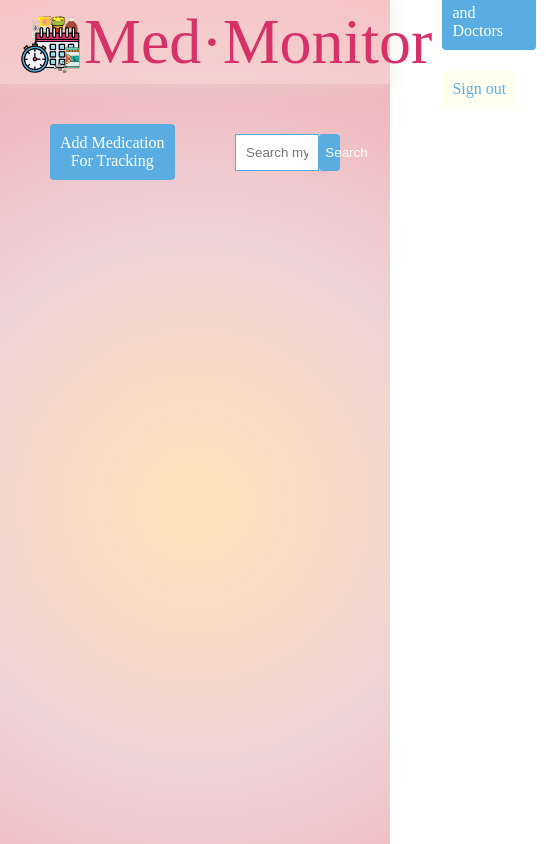
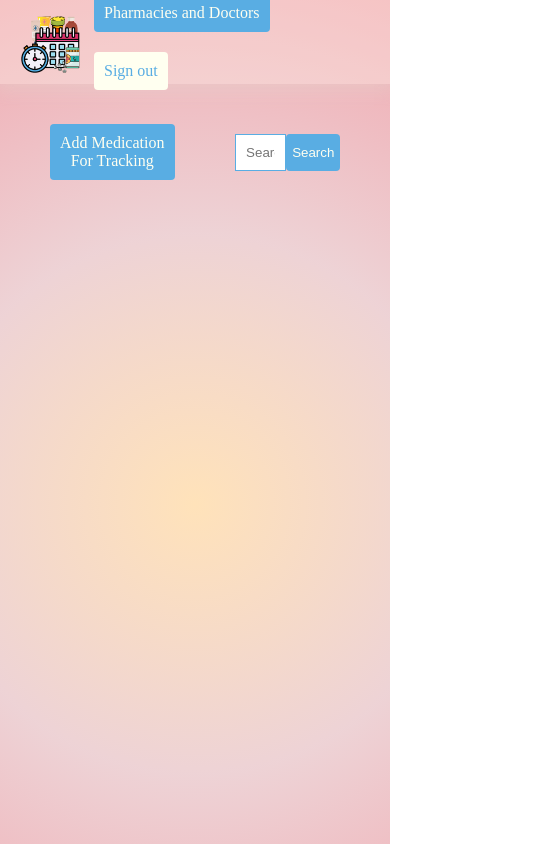
Before and after one commit to teyannaearle/med-monitor, a React (Create React App) app in the folder front-end/: page /dashboard in a window 390 px wide. Shown: the top 844 px of the page, 546 px wide, since content can reach past the window. Built offline with nearby package versions, Linux system fonts and the light colour scheme; no server answers; sample sign-in values are in the browser's storage.

Commit message:
begin mediaqueries on nav

```diff
--- a/front-end/src/components/navbar/Navbar.scss
+++ b/front-end/src/components/navbar/Navbar.scss
@@ -49,3 +49,13 @@
 
 
 }
+
+@media screen and (max-width:800px){
+    .nav{
+        &__image{
+            p {
+                display: none;
+            }
+        }
+    }
+}
--- a/front-end/src/pages/dash/Dashboard.scss
+++ b/front-end/src/pages/dash/Dashboard.scss
@@ -19,7 +19,7 @@
 
             button{
                 @include button;
-                width: 20%;
+                // width: 20%;
                 border: none;
             }
         }
```
